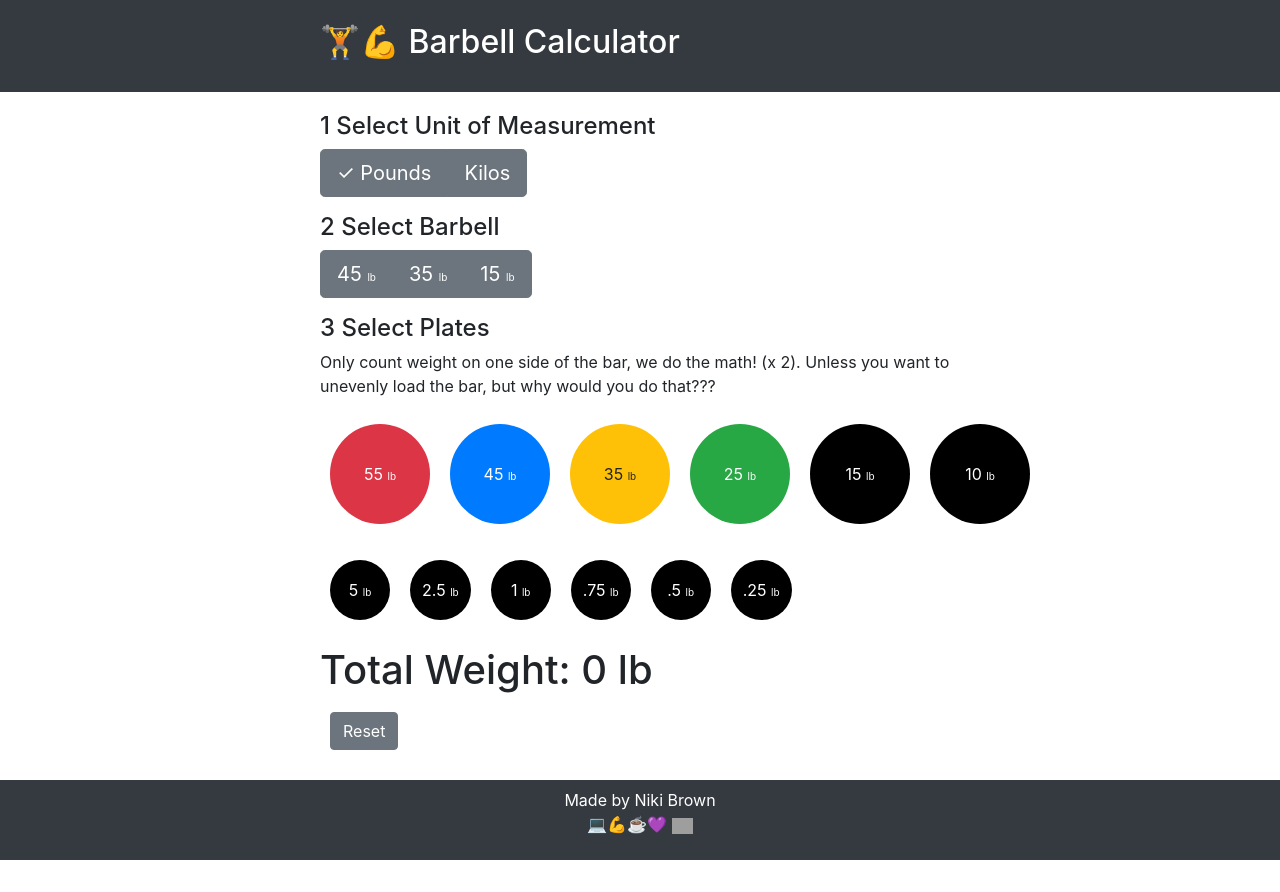
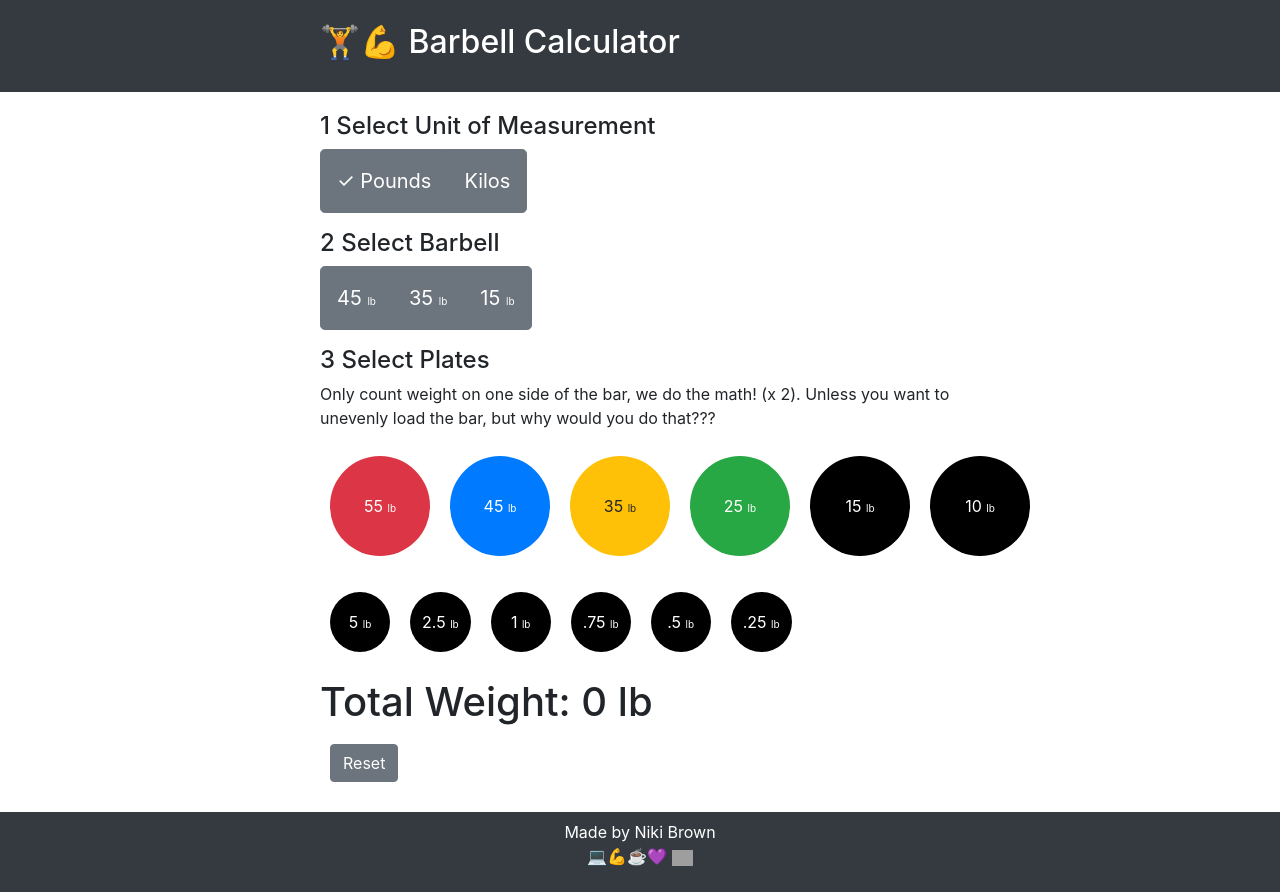
Before and after one commit to nikibrown/vue-barbell-calculator, a Vue app: page / in a window 1280 px wide. Before the commit the page ends 860 px from the top, so only its background shows below. Built offline with nearby package versions, Linux system fonts and the light colour scheme; grey boxes are pictures that could not be loaded.

Commit message:
make buttons more yuge

```diff
--- a/src/App.vue
+++ b/src/App.vue
@@ -413,6 +413,10 @@ button {
     margin: 0;
 }
 
+.btn-lg {
+    padding: 1rem;
+}
+
 .plates,
 .barbells {
     flex-direction: row;
```
